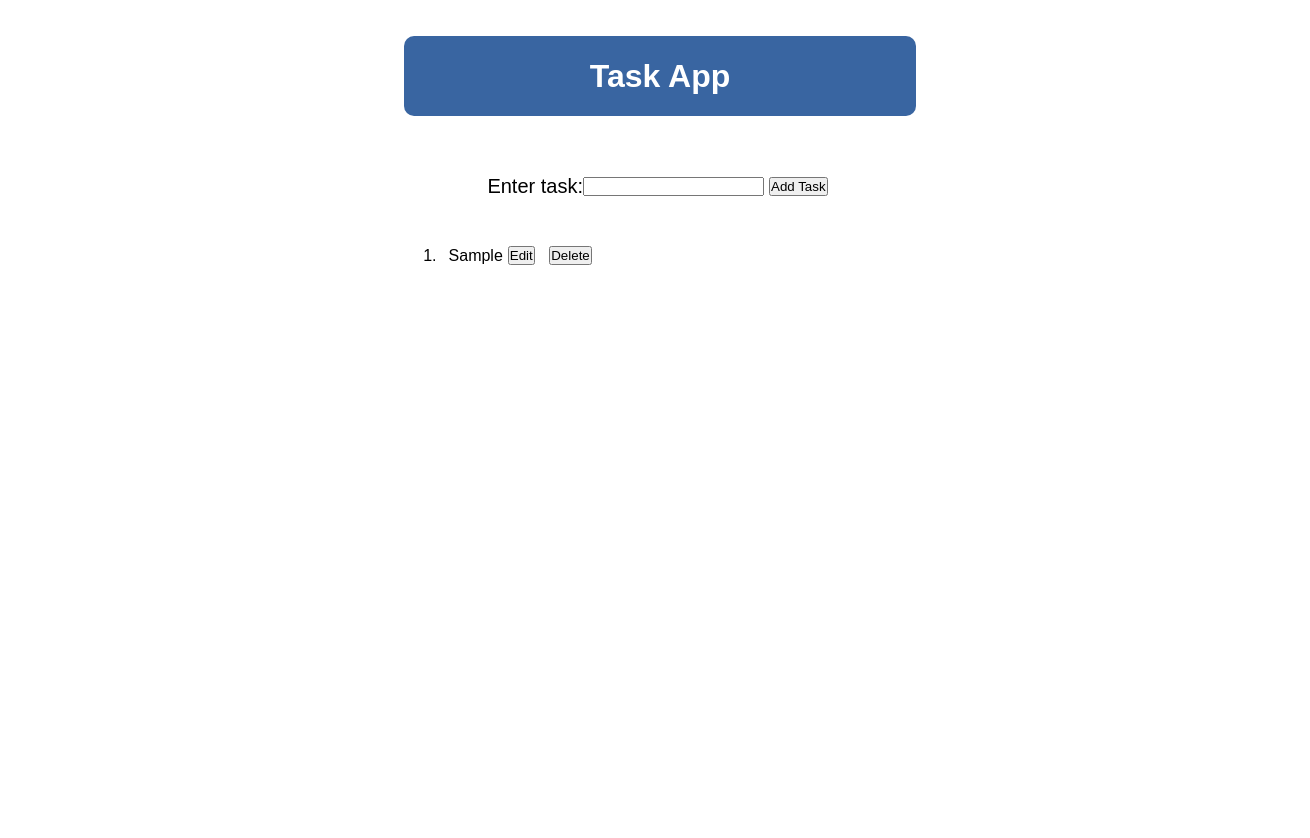
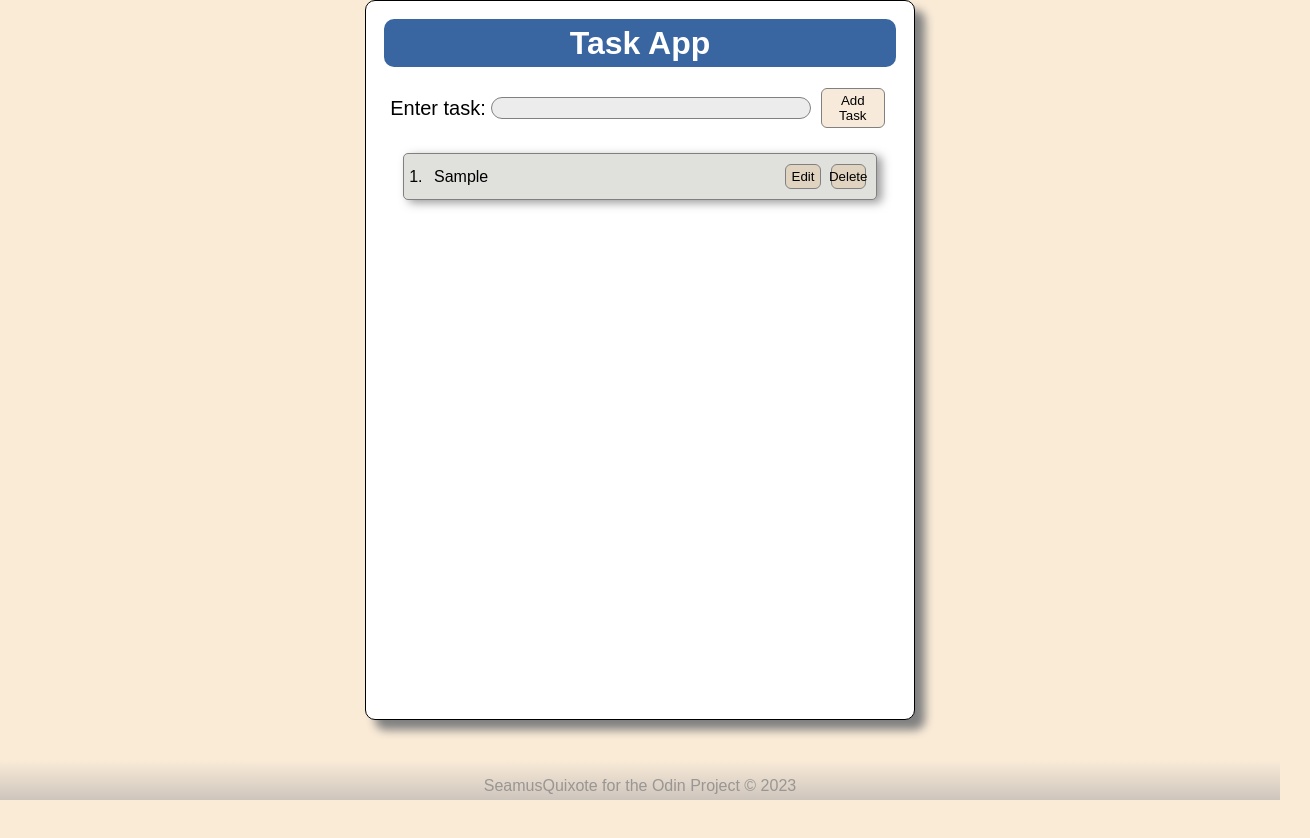
Before and after one commit to SalamanderCtesiphon/task-app-one, a React (Create React App) app: page / in a window 1280 px wide. Both pictures are taken after typing "Sample" into the empty fields and a click on the button "Add Task". Shown: the whole page, 1310 px wide, since content can reach past the window. After the commit the page ends 800 px from the top, so only its background shows below. Built offline with nearby package versions, Linux system fonts and the light colour scheme.

Commit message:
completed the last bit of styling and cleaned up the rough edges a little

```diff
--- a/src/App.css
+++ b/src/App.css
@@ -2,18 +2,33 @@
     margin: 0;
     padding: 0;
     font-family: Arial, Helvetica, sans-serif;
+    background-color: antiquewhite;
+    box-sizing: border-box;
   }
 
 
 .App {
-    margin: 10px;
-    padding: 10px;
     display: flex;
     flex-direction: column;
     align-items: center;
+    justify-content: space-between;
     width: 100vw;
     height: 100vh;
   }
+
+.page {
+    display: flex;
+    flex-direction: column;
+    align-items: center;
+    border: 1px solid black;
+    padding: 10px;
+    padding-bottom: 15px;
+    border-radius: 10px;
+    height: 90vh;
+    box-shadow: 10px 10px 10px gray;
+    background-color: white;
+    overflow: scroll;
+}
 
 .header {
     background: rgb(57, 101, 161);
@@ -21,9 +36,9 @@
     display: flex;
     justify-content: center;
     align-items: center;
-    height: 10vh;
+    height: 6vh;
     width: 40vw;
-    margin: 2vh;
+    margin: 1vh;
     border-radius: 10px;
 }
 
@@ -32,12 +47,21 @@ form {
     display: flex;
     align-items: center;
     justify-content: center;
-    margin: 5vh;
+    margin: 1vh;
     font-size: 1.25rem;
+    background-color: white;
 }
 
-button {
-    margin: 5px;
+ul {
+    background-color: white;
+}
+
+.submitBtn {
+    width: 5vw;
+}
+
+label {
+    background-color: white;
 }
 
 
@@ -46,18 +70,92 @@ li {
     display: flex;
     align-items: center;
     width: 37vw;
+    max-height: 10vh;
     display: flex;
     align-items: center;
     justify-content: flex-start;
+    border: 1px solid gray;
+    margin: 1.5vh;
+    padding: 5px;
+    border-radius: 5px;
+    box-shadow: 5px 3px 10px rgba(128, 128, 128, 0.777);
+    background-color: #e0e1dd;
+}
+
+.listItems {
+    display: flex;
+    justify-content: space-between;
 }
 
 .numbers {
     margin-right: 1.5vh;
+    width: 1vw;
+    background-color: #e0e1dd;
 }
 
-.container {
+.text {
+    background-color: #e0e1dd;
+}
+
+.taskText {
+    width: fit-content;
     display: flex;
-    flex-direction: column;
-    width: 40vw;
+    align-items: flex-start;
+    width: 37vw;
+    background-color: #e0e1dd;
+}
 
+.btnBox {
+    display: flex;
+    background-color: #e0e1dd;
 }
+
+button {
+    margin: 5px;
+    padding: 4px;
+    padding-right: 6px;
+    padding-left: 6px;
+    width: 2.75vw;
+    display: flex;
+    align-items: center;
+    justify-content: center;
+    background-color: #dea25d3a ;
+    border-radius: 6px;
+    border: 1px solid gray;
+}
+
+input {
+    height: 1vh;
+    width: 25vw;
+    border-radius: 50px;
+    border: 1px solid gray;
+    margin: 5px;
+    padding: 10px;
+    background-color: rgba(128, 128, 128, 0.149);
+}
+
+.list {
+    background-color: white;
+}
+
+.footer {
+    background: linear-gradient(antiquewhite, rgba(178, 173, 173, 0.615));
+    width: 100vw;
+    display: flex;
+    align-items: flex-end;
+    justify-content: center;
+    height: 5vh;
+    font-size: 1em;
+    padding: 5px;
+    color: rgba(128, 128, 128, 0.73);
+}
+
+.unicorn {
+    width: 37vw;
+    display: flex;
+    justify-content: flex-start;
+    align-items: flex-start;
+    background-color: white;
+    padding-top: 3vh;
+    padding-left: 1vw;
+}
--- a/src/App.js
+++ b/src/App.js
@@ -1,6 +1,7 @@
 import { useState } from "react";
 import Header from "./components/Header";
 import Overview from "./components/Overview";
+import Footer from "./Footer";
 import './App.css'
 
 const App = () => {
@@ -44,6 +45,7 @@ const App = () => {
 
     return (
       <div className="App">
+        <div className="page">
           <Header />
           <form onSubmit={onSubmitTask}>
             <label htmlFor="taskInput">Enter task:     </label>
@@ -53,7 +55,7 @@ const App = () => {
               type="text"
               id="taskInput"
             /><span>    </span>
-          <button type="submit">Add Task</button>
+            <button className="submitBtn"type="submit">Add Task</button>
           </form>
           <Overview
             tasks={tasks}
@@ -64,6 +66,8 @@ const App = () => {
             settodoEditing={settodoEditing}
           />
         </div>
+        <Footer />
+      </div>
     );
 }
 
--- /dev/null
+++ b/src/Footer.js
@@ -0,0 +1,9 @@
+const Footer = () => {
+    return(
+        <div className="footer">
+            SeamusQuixote for the Odin Project &copy; {new Date().getFullYear()}
+        </div>
+    )
+}
+
+export default Footer
--- a/src/components/Overview.js
+++ b/src/components/Overview.js
@@ -4,28 +4,29 @@ import "../App.css";
 const Overview = ({ tasks, delTask, submitEdits, todoEditing, settodoEditing, setEditingText }) => {
 
   return (
-    <div>
+    <div className="list">
       <ul>
         { tasks.length === 0 &&
-          <li>No more tasks to complete</li>
+          <div className="unicorn">No more tasks to complete ...</div>
         }
         {tasks.map((task) => (
-          <li key={task.id}>
+          <li key={task.id} className='listItems'>
             <div className="numbers">{tasks.indexOf(task) + 1 }. {""}</div>
             {task.id === todoEditing ? (
               <input
                 type='text'
+                placeholder={task.text}
                 onChange={(e) => setEditingText(e.target.value)}
+
               />
             ) : (
-              <div>
-                <div>{"    "}</div>
-                <div>{task.text}</div>
+              <div className="taskText">
+                <div className="text">{task.text}</div>
               </div>
             )}
             <div className="btnBox">
               {task.id === todoEditing ? (
-                <button onClick={() => submitEdits(task.id)}>Resubmit</button>
+                <button onClick={() => submitEdits(task.id)}>Submit</button>
               ) : (
                 <button onClick={() => settodoEditing(task.id)}>Edit</button>
               )}
```
Lines whose indentation alone changed are shown as unchanged.
